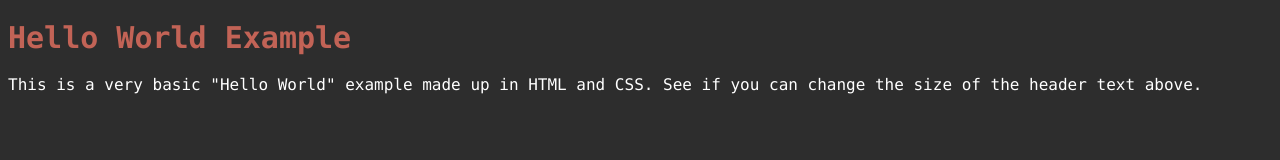
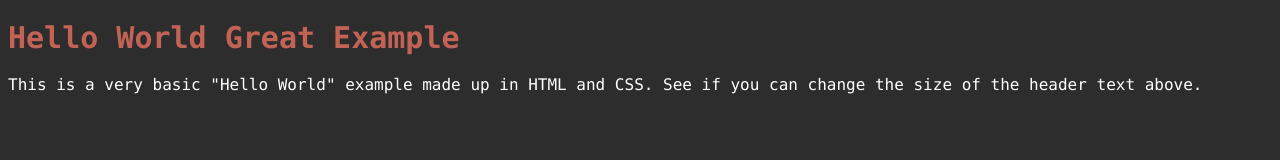
Before and after one commit to olalekanaledare/Project1, a plain HTML site: page index.html in a window 1280 px wide. Drawn offline with Linux system fonts and the light colour scheme.

Commit message:
Second commit

```diff
--- a/index.html
+++ b/index.html
@@ -20,7 +20,7 @@
 	</style>
 </head>
 <body>
-	<h1>Hello World Example</h1>
+	<h1>Hello World Great Example</h1>
 	<p>This is a very basic "Hello World" example made up in HTML and CSS. See if you can change the size of the header text above.</p>
 </body>
 </html>
```
